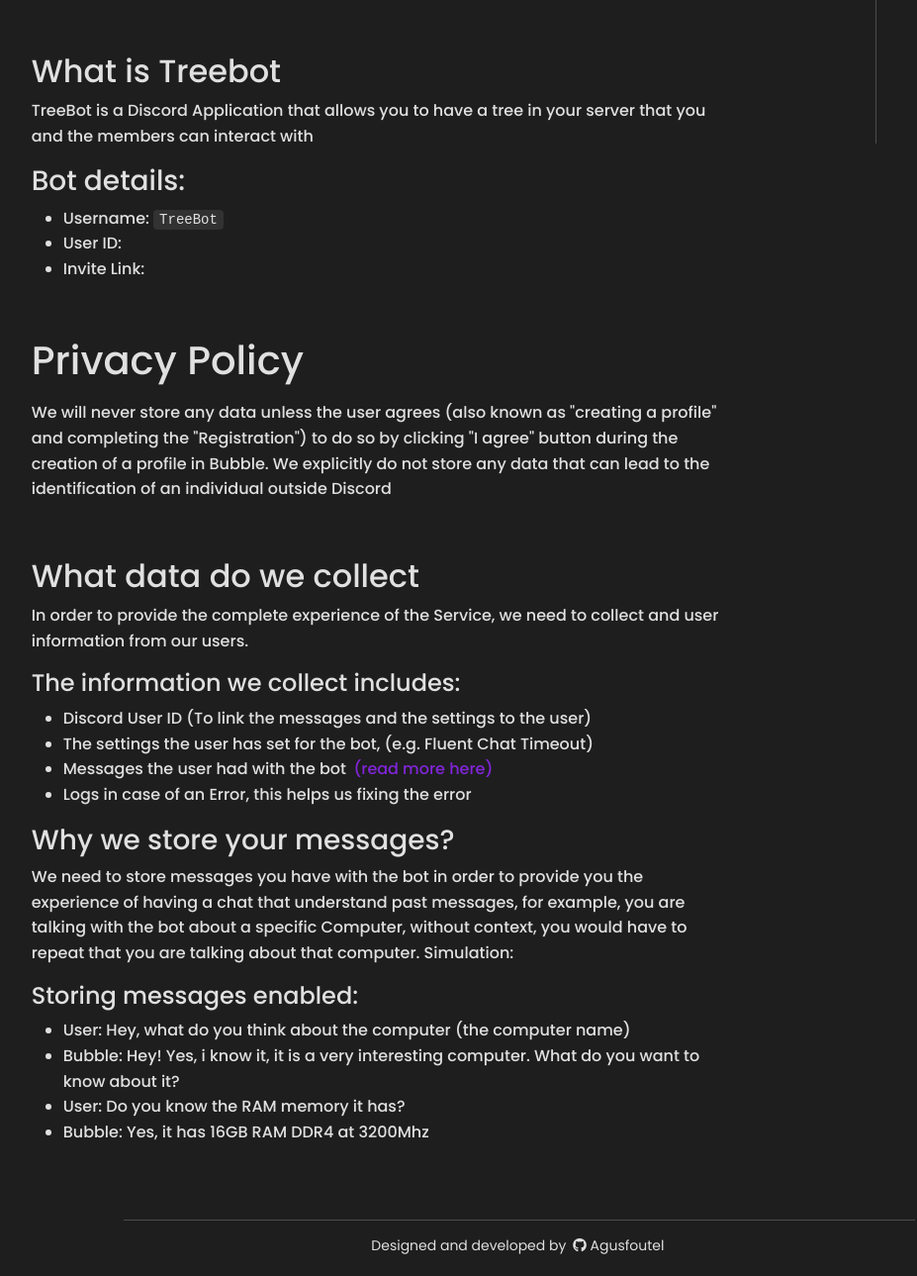
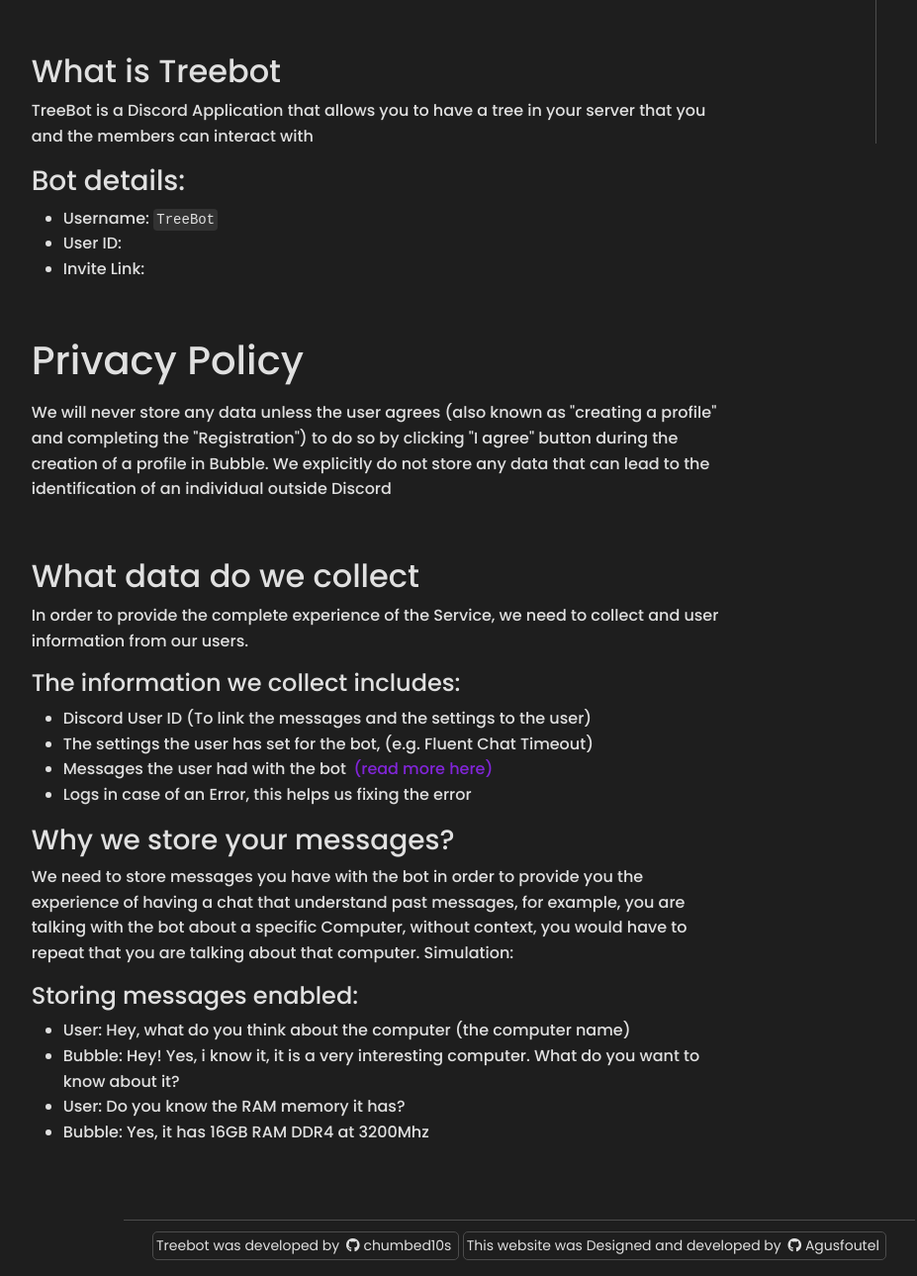
Before and after one commit to 420-Labs/treebot-docs, a plain HTML site: page index.html in a window 1280 px wide. Shown: the part 655-1944 px from the top of the page at 99% size, without its empty margins (115-1042 px from the left). Drawn offline with nearby package versions, Linux system fonts and the light colour scheme; a script that the page names is missing.

Commit message:
made the footer more neat

```diff
--- a/index.html
+++ b/index.html
@@ -185,7 +185,9 @@
     <!--------------------------------------- Fin Menú desplegable para celulares ---------------------------------------->
     <footer class="footer">
         <div class="footer-divider"></div>
-        <div class="footer-content">Designed and developed by <a class="a-footer" href="https://github.com/Agusfoutel"><i class="fa-brands fa-github"></i> Agusfoutel</a></div>
+        <div class="footer-content">
+            <span>Treebot was developed by <a class="a-footer" href="https://github.com/chumbed10s"><i class="fa-brands fa-github"></i> chumbed10s</a></span>
+            <span id="website">This website was Designed and developed by <a class="a-footer" href="https://github.com/Agusfoutel"><i class="fa-brands fa-github icon-change"></i> Agusfoutel</a></div></span>
     </footer>
 
     <!-- ❤️❤️diseñado para el mejor programador con mucho amor❤️❤️ -->
--- a/style.css
+++ b/style.css
@@ -367,6 +367,40 @@ html[data-theme="light"] .footer-content {
     color: var(--color-font-light);
 }
 
+.footer-content > span {
+    padding: 0.2rem 0.2rem;
+    border-radius: 5px;
+}
+
+@keyframes heartBeat {
+    0% { transform: scale(1); }
+    25% { transform: scale(1.3); }
+    50% { transform: scale(1); }
+    75% { transform: scale(1.3); }
+    100% { transform: scale(1); }
+  }
+
+  .a-footer:hover .icon-change {
+    display: inline-block;
+    animation: heartBeat 1s infinite;
+  }
+
+  .a-footer:hover .icon-change::before {
+    content: "\2764" !important; /* Código del corazón */
+    font-weight: 900 !important;
+    color: #ff0000 !important;
+  }
+
+
+
+html[data-theme="dark"] .footer-content > span {
+    border: 1px solid #4c4c4c;
+}
+
+html[data-theme="light"] .footer-content > span {
+    border: 1px solid #8b8989;
+}
+
 .a-footer{
     text-decoration: none;
 }
@@ -381,7 +415,7 @@ html[data-theme="light"] .a-footer {
 code {
     font-family: "Courier New", monospace;
     font-size: 14px;
-    padding: 2px 6px;
+    padding: 0.2rem 0.2rem;
     border-radius: 4px;
     background-color: rgba(128, 128, 128, 0.2);
     color: var(--color-font-dark);
```
